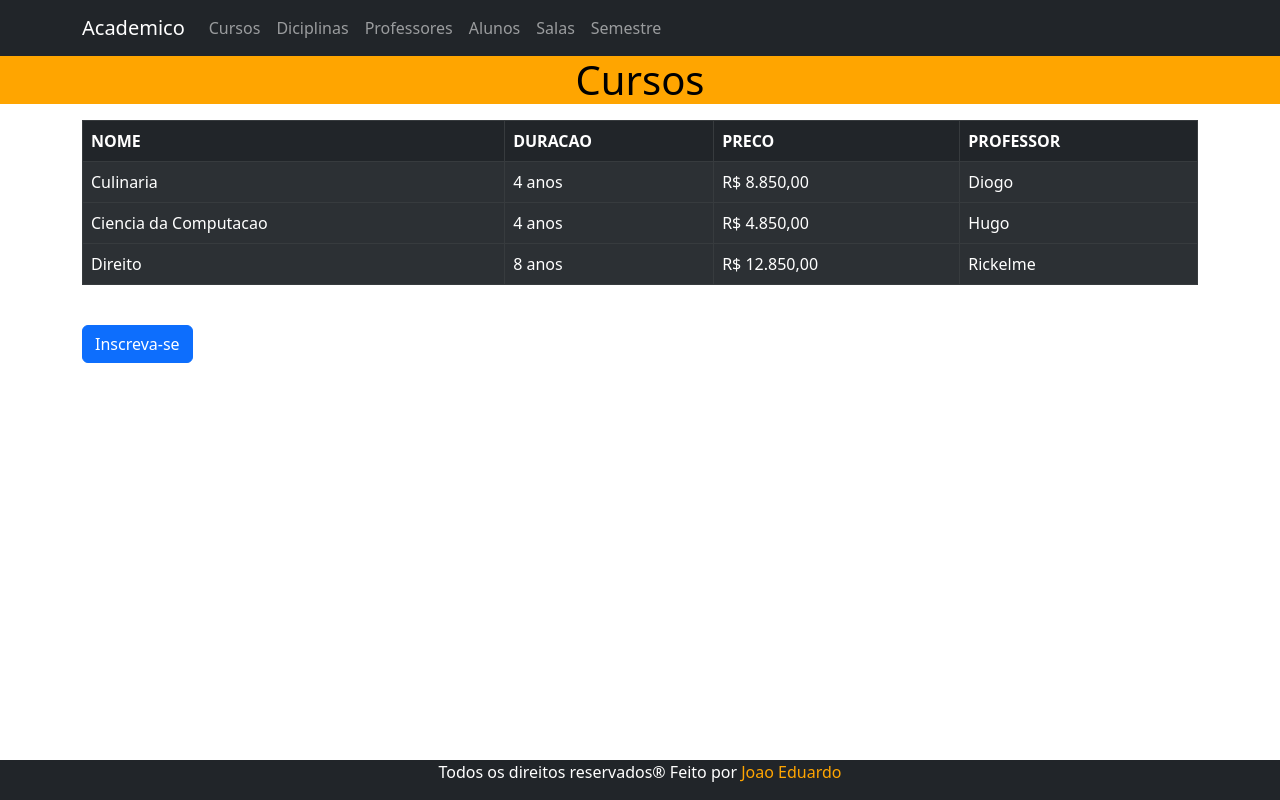
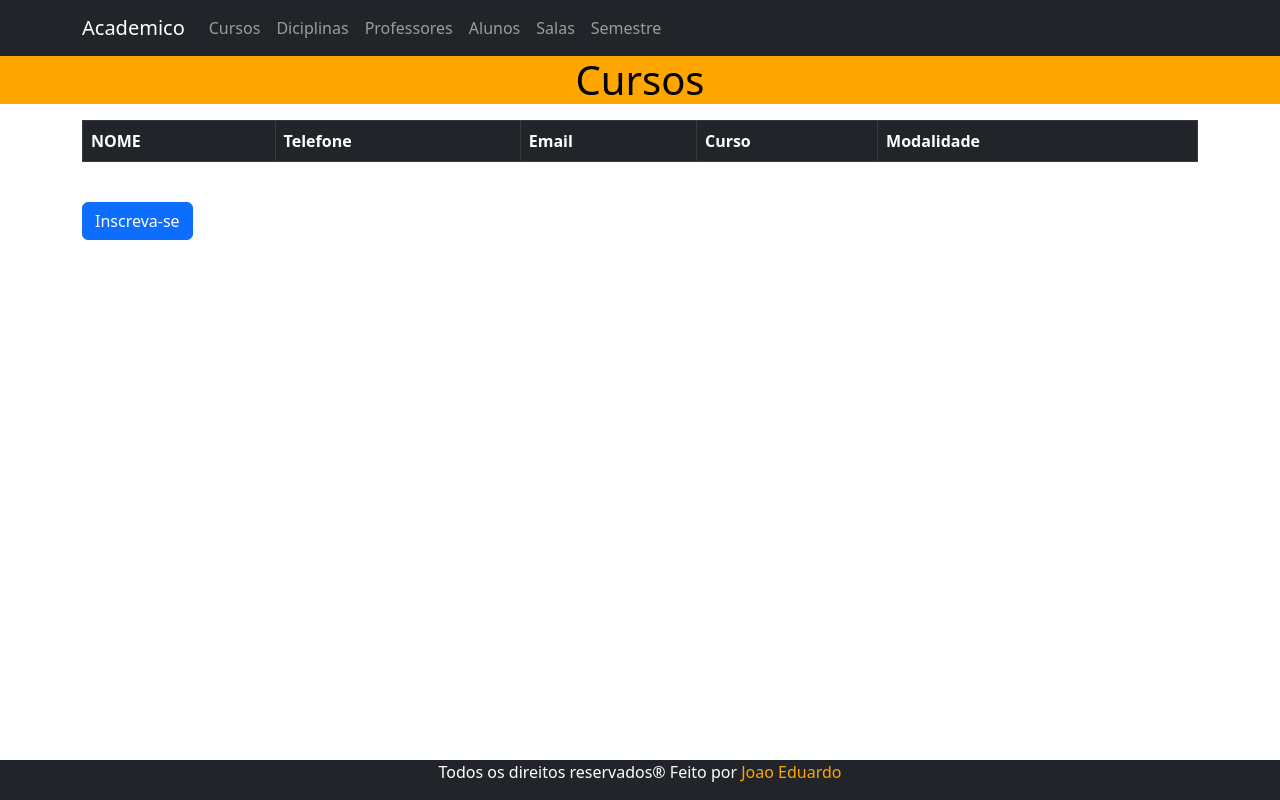
Before and after one commit to JoaoeduLS/Academico-React, a Next.js app: page /cursos in a window 1280 px wide. Built offline with nearby package versions, Linux system fonts and the light colour scheme.

Commit message:
jogando para a planilha todos os salvos no formulario

```diff
--- a/pages/cursos/index.js
+++ b/pages/cursos/index.js
@@ -1,42 +1,36 @@
 import Pagina from "@/components/Pagina";
-import React from "react";
+import Link from "next/link";
+import React, { useEffect, useState } from "react";
 import { Button, FormGroup, Table } from "react-bootstrap";
 
 const index = () => {
+  const [cursos, setCursos] = useState([]);
+  useEffect(() => {
+    setCursos(JSON.parse(window.localStorage.getItem("cursos")) || []);
+  }, []);
+  console.log(cursos);
   return (
     <Pagina titulo="Cursos">
       <Table striped bordered hover variant="dark">
         <thead>
           <tr>
             <th>NOME</th>
-            <th>DURACAO</th>
-            <th>PRECO</th>
-            <th>PROFESSOR</th>
+            <th>Telefone</th>
+            <th>Email</th>
+            <th>Curso</th>
+            <th>Modalidade</th>
           </tr>
         </thead>
         <tbody>
-          <tr>
-            <td>Culinaria</td>
-            <td>4 anos</td>
-            <td>R$ 8.850,00</td>
-            <td>Diogo</td>
-          </tr>
-        </tbody>
-        <tbody>
-          <tr>
-            <td>Ciencia da Computacao</td>
-            <td>4 anos</td>
-            <td>R$ 4.850,00</td>
-            <td>Hugo</td>
-          </tr>
-        </tbody>
-        <tbody>
-          <tr>
-            <td>Direito</td>
-            <td>8 anos</td>
-            <td>R$ 12.850,00</td>
-            <td>Rickelme</td>
-          </tr>
+          {cursos.map((item) => (
+            <tr>
+              <td>{item.nome}</td>
+              <td>{item.Numero}</td>
+              <td>{item.Email}</td>
+              <td>{item.Curso}</td>
+              <td>{item.Modadelida}</td>
+            </tr>
+          ))}
         </tbody>
       </Table>
       <br></br>
```
Also changed, not shown: pages/cursos/form.js (+6 -2 lines), 1 other file (tests, documents, lock files or other folders).
